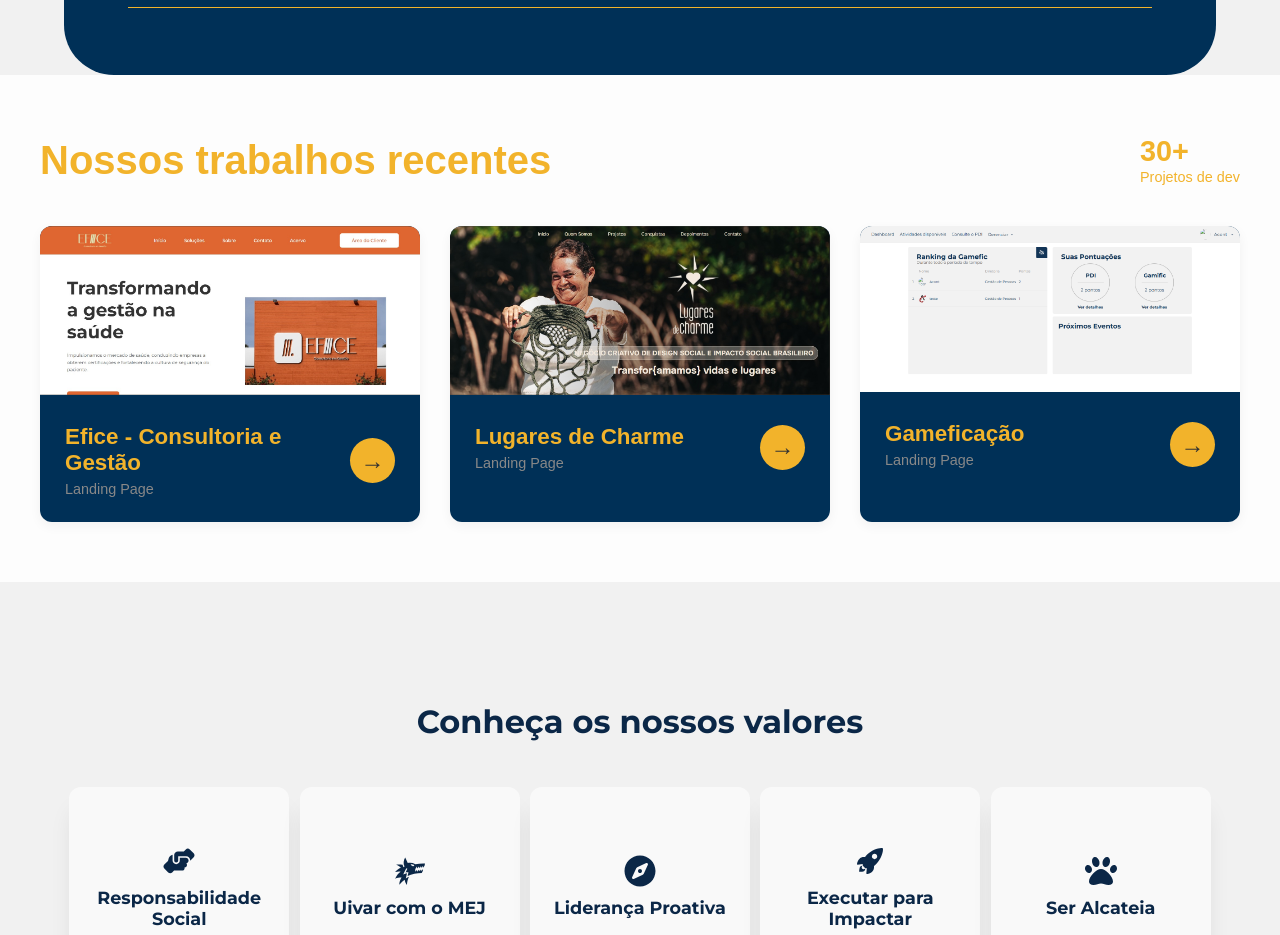
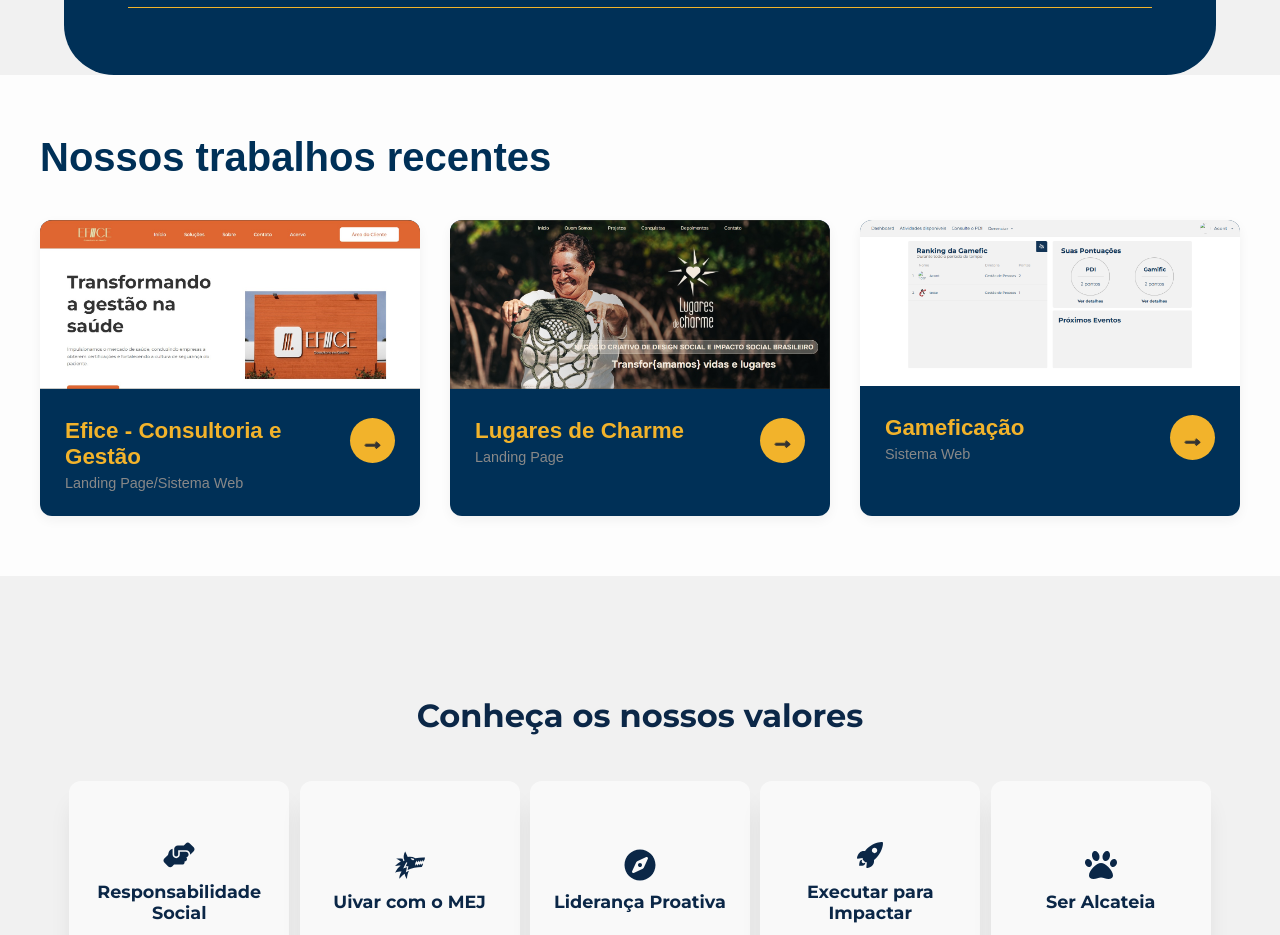
Before and after one commit to Jamykson/Site-Include, a React (Vite) app in the folder site-include/: page / in a window 1280 px wide. Shown: the part 2340-3275 px from the top of the page. Built offline with nearby package versions, Linux system fonts and the light colour scheme.

Commit message:
Alteracoes de Design

```diff
--- a/site-include/src/components/Projetos.jsx
+++ b/site-include/src/components/Projetos.jsx
@@ -13,7 +13,7 @@ const projetosDados = [
     imagemUrl: imagemProjeto1,
     imagemAlt: 'Print do projeto Efice',
     titulo: 'Efice - Consultoria e Gestão',
-    categoria: 'Landing Page',
+    categoria: 'Landing Page/Sistema Web',
     link: 'https://eficeconsultoria.com.br/',
   },
   {
@@ -29,7 +29,7 @@ const projetosDados = [
     imagemUrl: imagemProjeto3,
     imagemAlt: 'Print do projeto Gamefic',
     titulo: 'Gameficação',
-    categoria: 'Landing Page',
+    categoria: 'Sistema Web',
     link: 'https://gamific-include.netlify.app/',
   },
 ];
@@ -42,14 +42,6 @@ function Projetos() {
         {/* Cabeçalho da Seção */}
         <div className="projetos-header">
           <h2 className="section-title">Nossos trabalhos recentes</h2>
-
-          {/* Estatísticas */}
-          <div className="projetos-stats">
-            <div className="stat-item">
-              <strong>30+</strong>
-              <span>Projetos de dev</span>
-            </div>
-          </div>
         </div>
 
         {/* Grade de Projetos */}
--- a/site-include/src/css/CardProjeto.css
+++ b/site-include/src/css/CardProjeto.css
@@ -27,7 +27,7 @@
   padding: 25px;
   display: flex;
   justify-content: space-between;
-  align-items: center;
+  align-items: flex-start;
 }
 
 .projeto-info h3 {
@@ -56,6 +56,11 @@
   text-decoration: none;
   font-size: 1.5rem;
   font-weight: bold;
+  text-shadow:
+    1px 0 0 currentColor,   /* Sombra para a direita */
+    -1px 0 0 currentColor,  /* Sombra para a esquerda */
+    0 1px 0 currentColor,   /* Sombra para baixo */
+    0 -1px 0 currentColor;  /* Sombra para cima */
   transition: background-color 0.3s ease, color 0.3s ease;
   flex-shrink: 0;
 }
--- a/site-include/src/css/Projetos.css
+++ b/site-include/src/css/Projetos.css
@@ -22,7 +22,7 @@
 
 .projetos-header .section-title {
   font-size: 2.5rem;
-  color: #F2B32B;
+  color: #003057;
   margin: 0;
   position: relative;
 }
```
